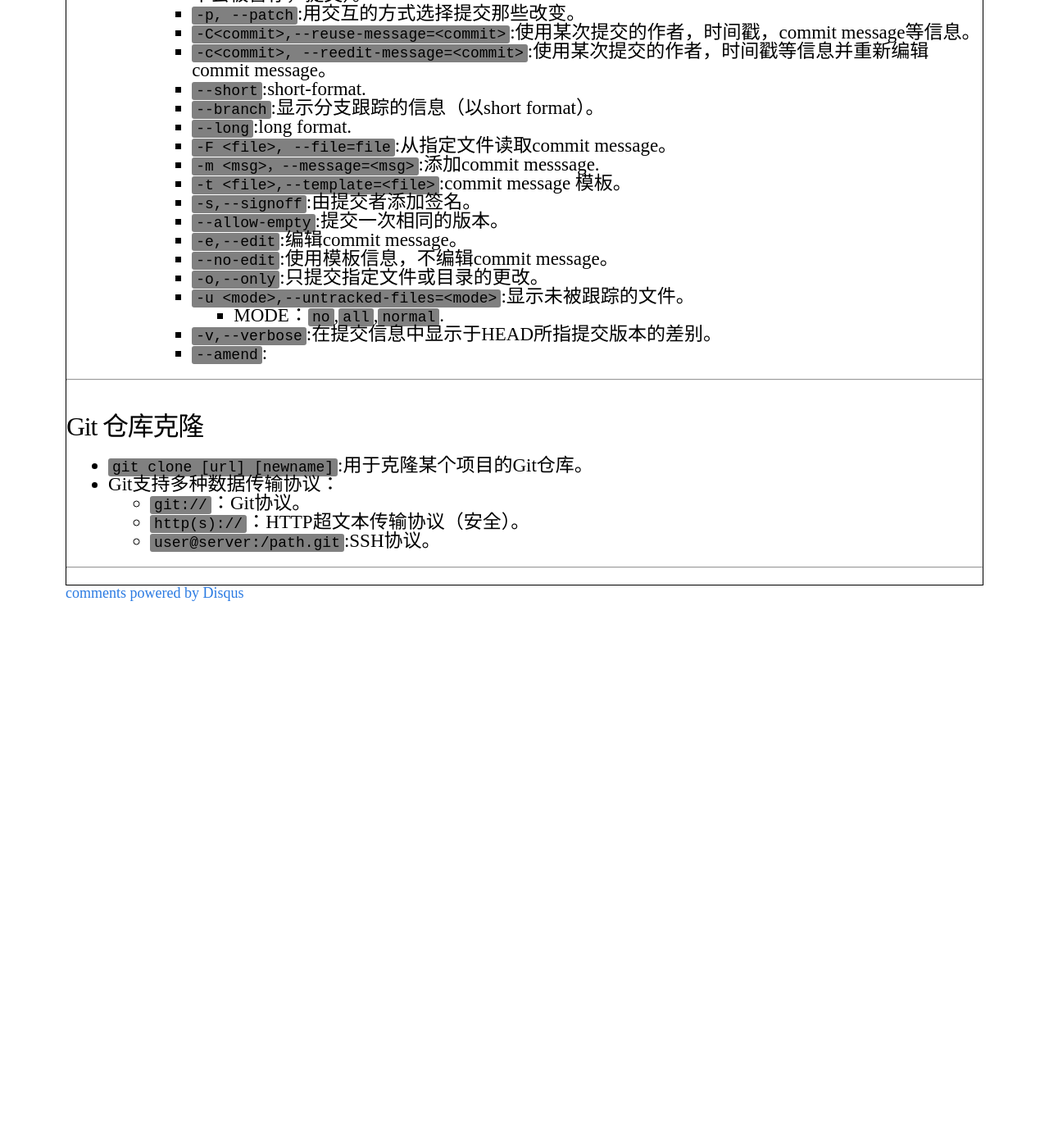
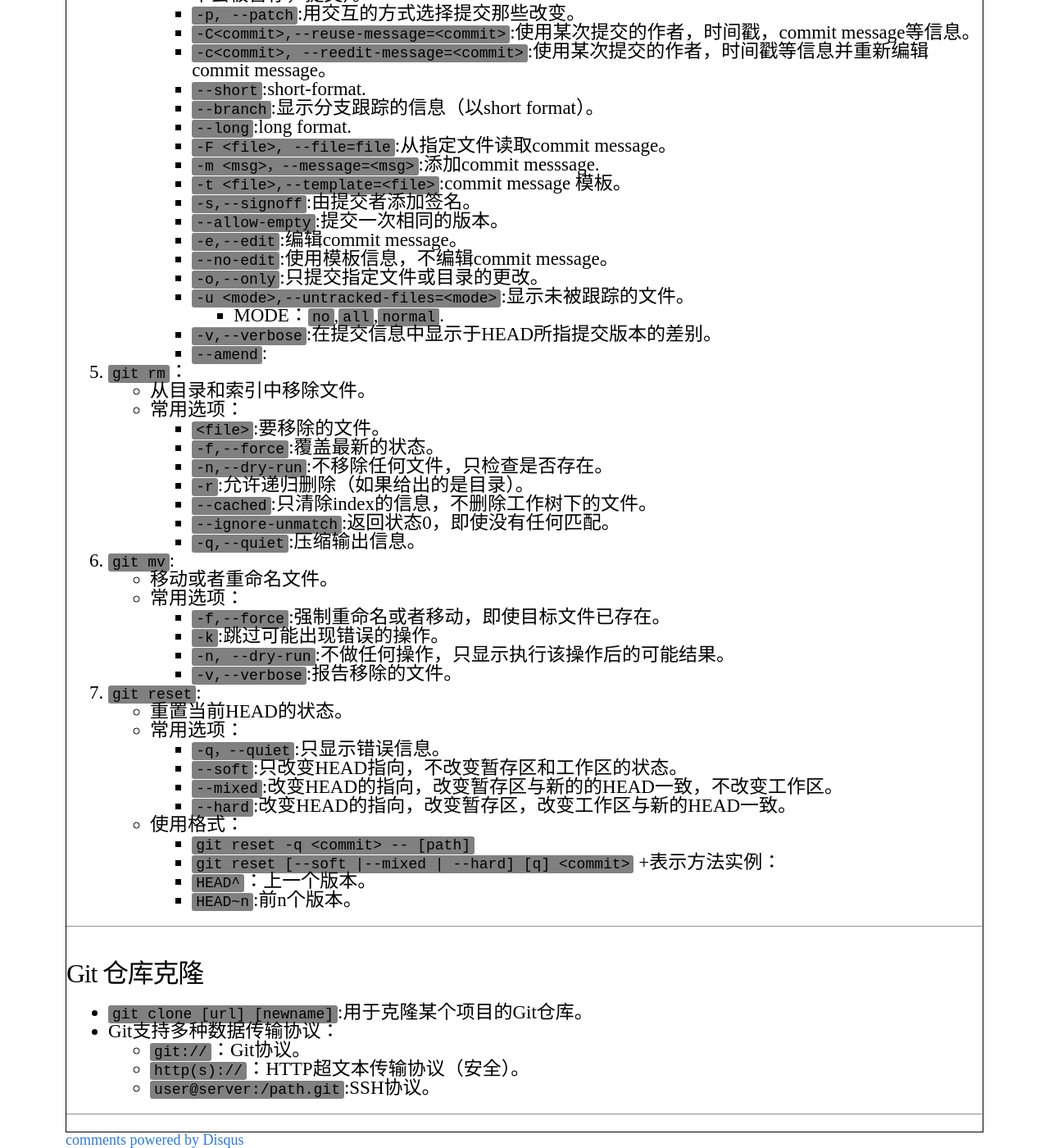
Before and after one commit to codeybs/blog, a Jekyll site: the page built from _posts/2014-09-16-Git简单使用.md, in a window 1280 px wide and 1400 px high, scrolled down 2505 px. Shown: the whole window at 82% size. Built offline with Jekyll 4.4.1, drawn with Linux system fonts in a browser that asks for light colours; comment, search, counter and statistics services are not loaded; before the commit the page ends 3238 px from its top, so only the background shows below that.

Commit message:
2014-09-16-Git简单使用.md20140918_21:33:31

```diff
--- a/_posts/2014-09-16-Git简单使用.md
+++ b/_posts/2014-09-16-Git简单使用.md
@@ -134,6 +134,40 @@ author: Baosheng Yu
      + `-v,--verbose`:在提交信息中显示于HEAD所指提交版本的差别。
      + `--amend`:
 
+5. `git rm`：
+   + 从目录和索引中移除文件。
+   + 常用选项：
+     + `<file>`:要移除的文件。
+     + `-f,--force`:覆盖最新的状态。
+     + `-n,--dry-run`:不移除任何文件，只检查是否存在。
+     + `-r`:允许递归删除（如果给出的是目录）。
+     + `--cached`:只清除index的信息，不删除工作树下的文件。
+     + `--ignore-unmatch`:返回状态0，即使没有任何匹配。
+     + `-q,--quiet`:压缩输出信息。
+
+6. `git mv`:
+   + 移动或者重命名文件。
+   + 常用选项：
+     + `-f,--force`:强制重命名或者移动，即使目标文件已存在。
+     + `-k`:跳过可能出现错误的操作。
+     + `-n, --dry-run`:不做任何操作，只显示执行该操作后的可能结果。
+     + `-v,--verbose`:报告移除的文件。
+
+7. `git reset`:
+   + 重置当前HEAD的状态。
+   + 常用选项：
+     + `-q，--quiet`:只显示错误信息。
+     + `--soft`:只改变HEAD指向，不改变暂存区和工作区的状态。
+     + `--mixed`:改变HEAD的指向，改变暂存区与新的的HEAD一致，不改变工作区。
+     + `--hard`:改变HEAD的指向，改变暂存区，改变工作区与新的HEAD一致。
+   + 使用格式：
+     + `git reset -q <commit> -- [path]`
+     + `git reset [--soft |--mixed | --hard] [q] <commit>`
+   +表示方法实例：
+     + `HEAD^`：上一个版本。
+     + `HEAD~n`:前n个版本。
+
+
 --------------------------------------------------
 
 ## Git 仓库克隆
```
